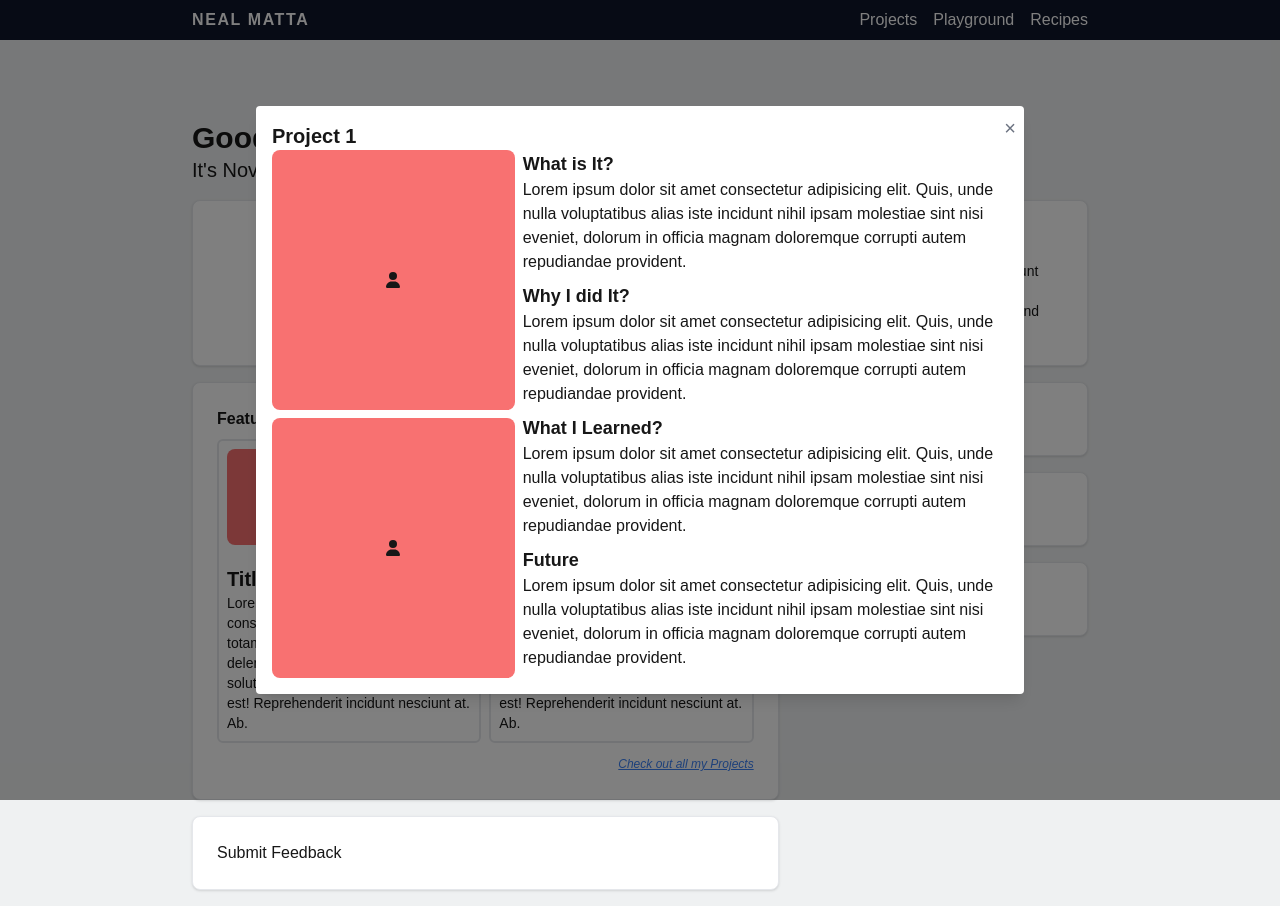
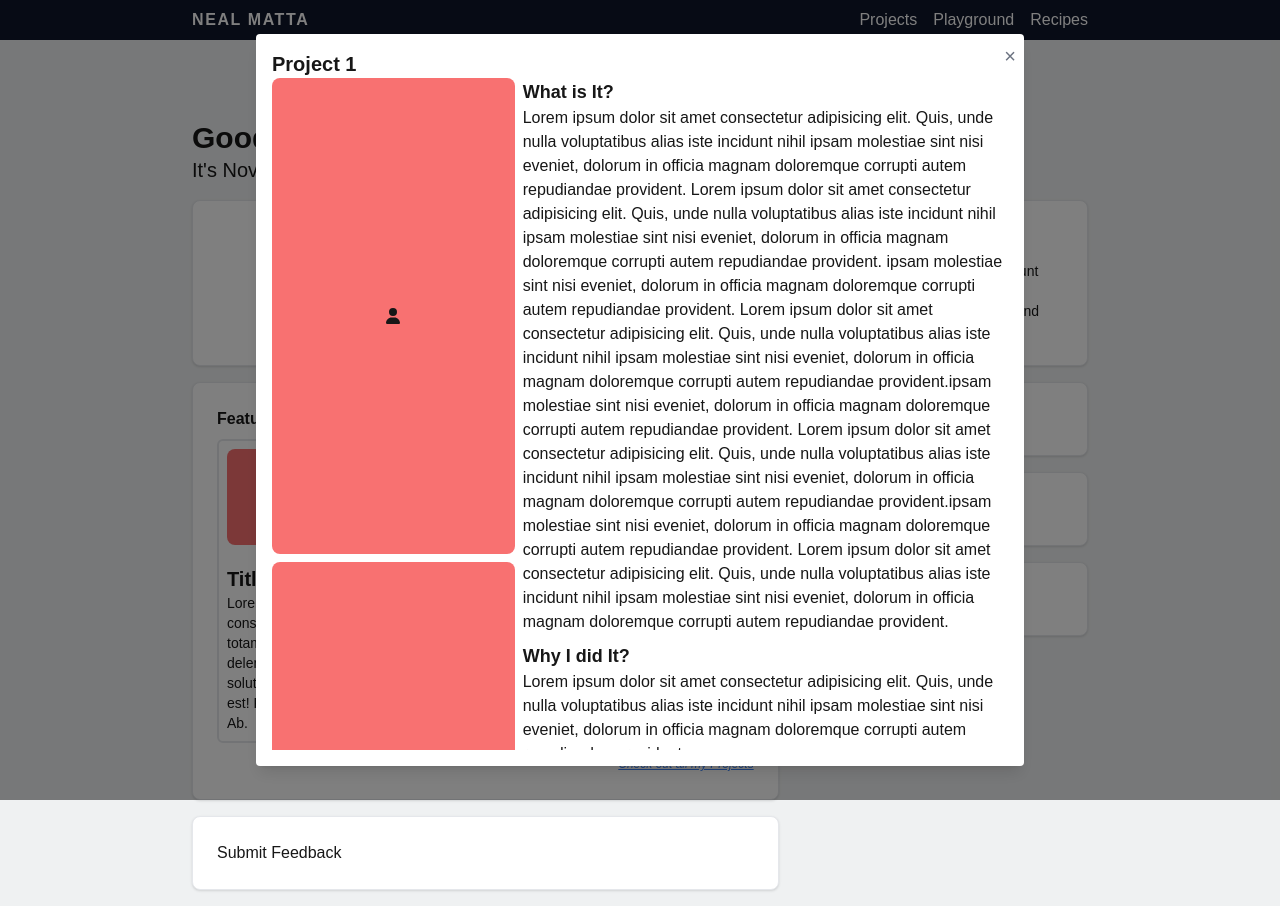
Before and after one commit to NealMatta/personal-website, a Next.js app: page / in a window 1280 px wide. Both pictures are taken after a click on the element 349 px from the left and 591 px from the top of the page. Built offline with nearby package versions, Linux system fonts and the light colour scheme.

Commit message:
Figured out overflow

```diff
--- a/src/components/Projects/FeaturedProjects.tsx
+++ b/src/components/Projects/FeaturedProjects.tsx
@@ -71,14 +71,14 @@ export default function FeaturedProjects() {
       {/* Modal for Project Details */}
       <ProjectModal isOpen={isModalOpen} onClose={closeModal}>
         {selectedProject && (
-          <div>
+          <div className="overflow-scroll max-h-[calc(100vh-100px)]">
             <h2 className="font-bold text-xl">{selectedProject.title}</h2>
             <div className="flex flex-col md:flex-row gap-2">
-              <div className="md:w-1/3 w-full flex flex-col gap-2">
-                <div className="relative flex w-full h-full items-center justify-center rounded-lg bg-red-400 ">
+              <div className="w-full md:w-1/3 flex flex-col gap-2">
+                <div className="relative flex items-center justify-center w-full h-full rounded-lg bg-red-400">
                   <FontAwesomeIcon icon={faUser} />
                 </div>
-                <div className="relative flex w-full h-full items-center justify-center rounded-lg bg-red-400 ">
+                <div className="relative flex items-center justify-center w-full h-full rounded-lg bg-red-400">
                   <FontAwesomeIcon icon={faUser} />
                 </div>
               </div>
@@ -91,7 +91,29 @@ export default function FeaturedProjects() {
                     Lorem ipsum dolor sit amet consectetur adipisicing elit.
                     Quis, unde nulla voluptatibus alias iste incidunt nihil
                     ipsam molestiae sint nisi eveniet, dolorum in officia magnam
-                    doloremque corrupti autem repudiandae provident.
+                    doloremque corrupti autem repudiandae provident. Lorem ipsum
+                    dolor sit amet consectetur adipisicing elit. Quis, unde
+                    nulla voluptatibus alias iste incidunt nihil ipsam molestiae
+                    sint nisi eveniet, dolorum in officia magnam doloremque
+                    corrupti autem repudiandae provident. ipsam molestiae sint
+                    nisi eveniet, dolorum in officia magnam doloremque corrupti
+                    autem repudiandae provident. Lorem ipsum dolor sit amet
+                    consectetur adipisicing elit. Quis, unde nulla voluptatibus
+                    alias iste incidunt nihil ipsam molestiae sint nisi eveniet,
+                    dolorum in officia magnam doloremque corrupti autem
+                    repudiandae provident.ipsam molestiae sint nisi eveniet,
+                    dolorum in officia magnam doloremque corrupti autem
+                    repudiandae provident. Lorem ipsum dolor sit amet
+                    consectetur adipisicing elit. Quis, unde nulla voluptatibus
+                    alias iste incidunt nihil ipsam molestiae sint nisi eveniet,
+                    dolorum in officia magnam doloremque corrupti autem
+                    repudiandae provident.ipsam molestiae sint nisi eveniet,
+                    dolorum in officia magnam doloremque corrupti autem
+                    repudiandae provident. Lorem ipsum dolor sit amet
+                    consectetur adipisicing elit. Quis, unde nulla voluptatibus
+                    alias iste incidunt nihil ipsam molestiae sint nisi eveniet,
+                    dolorum in officia magnam doloremque corrupti autem
+                    repudiandae provident.
                   </p>
                 </div>
                 <div className="mb-2">
```
